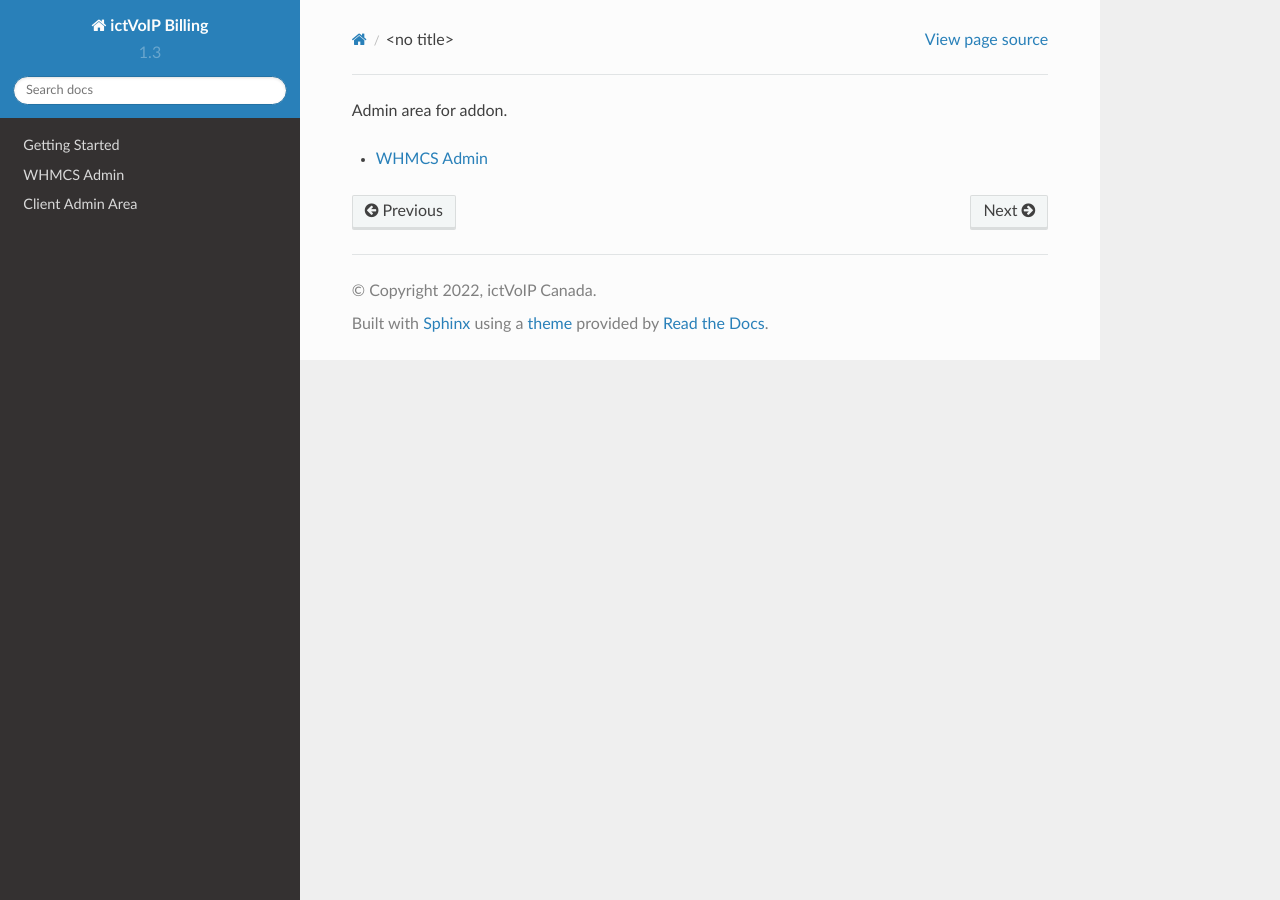
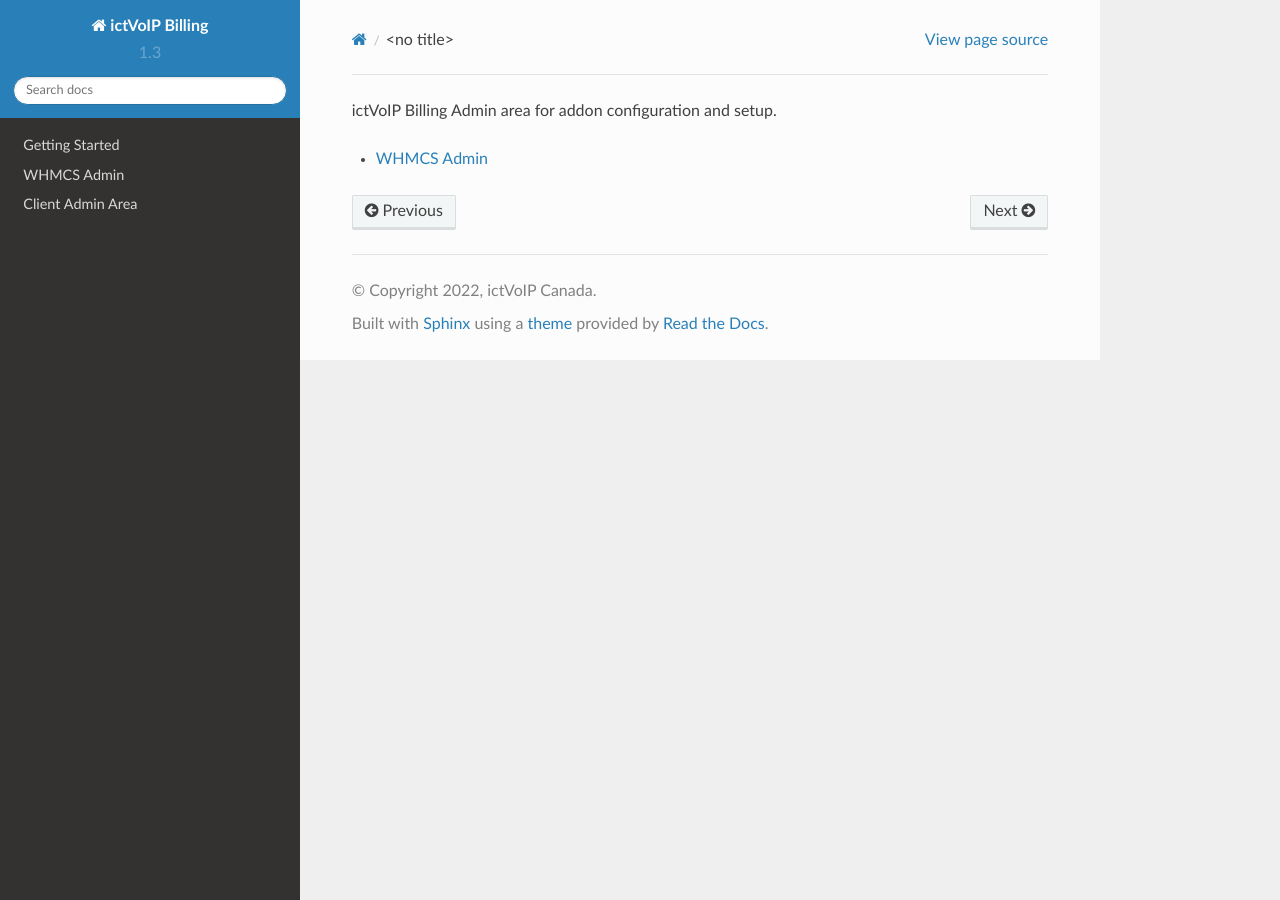
Before and after one commit to ictvoip/ictvoip-docs, a Sphinx documentation site: the page built from docs/source/admin.rst, in a window 1280 px wide. Built offline with Sphinx 7.4.7 and the Read the Docs theme 2.0.0, drawn with Linux system fonts in a browser that asks for light colours; pages that are not in the unit, such as notebooks, are missing from menus.

Commit message:
Update admin.rst

```diff
--- a/docs/source/admin.rst
+++ b/docs/source/admin.rst
@@ -1,4 +1,4 @@
-Admin area for addon.
+ictVoIP Billing Admin area for addon configuration and setup.
 
 .. toctree::
   :maxdepth: 3
```
